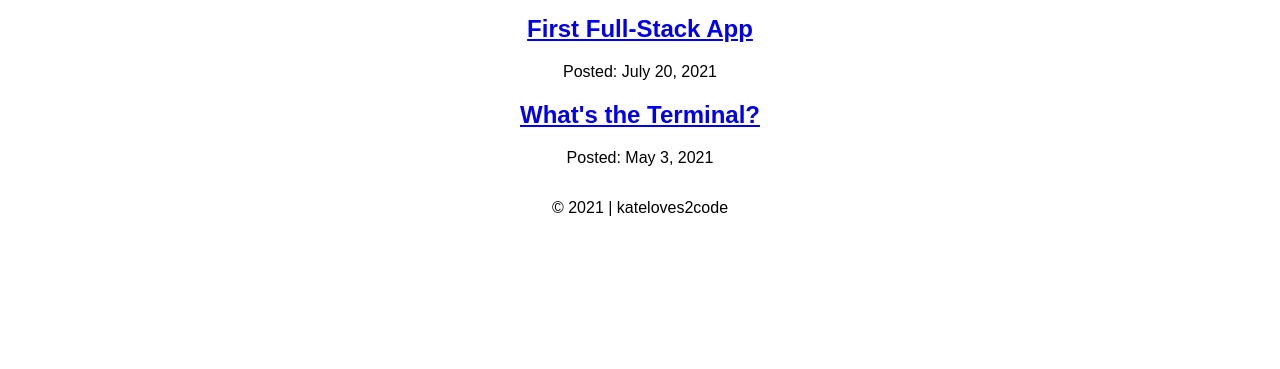
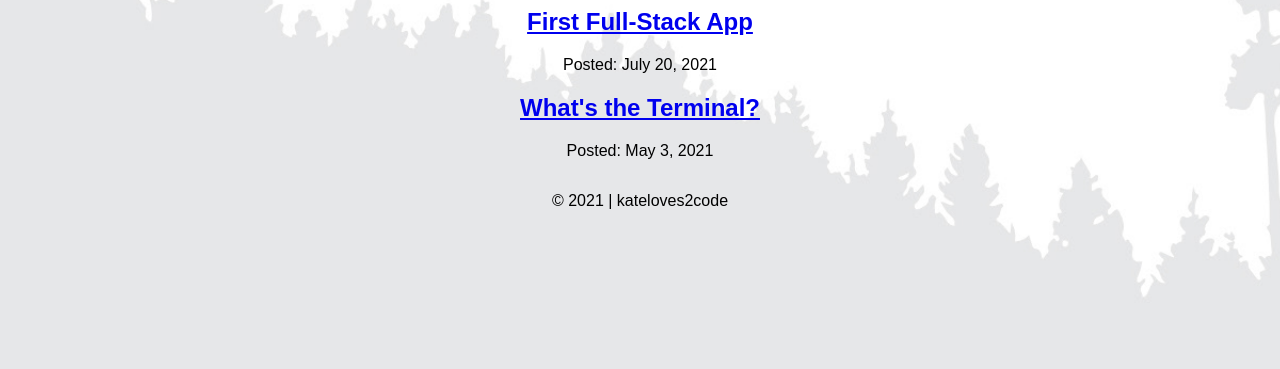
Before and after one commit to katefranks/kate-franks-portfolio, a Gatsby site: page /blog in a window 1280 px wide. Shown: the part 431-800 px from the top of the page. Built offline with nearby package versions, Linux system fonts and the light colour scheme; Gatsby itself is replaced by a stand-in of ours.

Commit message:
reformatted layout & adjusted background

```diff
--- a/src/components/layout.js
+++ b/src/components/layout.js
@@ -31,7 +31,7 @@ const Layout = ({ pageTitle, children }) => {
             <Link to="/" className={navLinkText}>Portfolio</Link>
           </li>
           <li className={navLinkItem}>
-            <Link to="/about" className={navLinkText}>About Me</Link>
+            <Link to="/about" className={navLinkText}>About Kate</Link>
           </li>
           <li className={navLinkItem}>
             <Link to="/contact" className={navLinkText}>
@@ -45,8 +45,10 @@ const Layout = ({ pageTitle, children }) => {
         <h1 className={heading}>{pageTitle}</h1>
         {children}
       </main>
-      <footer className={siteFooter}>
-        <p className="footer-text">© 2021 | kateloves2code</p>
+      <footer>
+        <div className={siteFooter}>
+          <p className="footer-text">© 2021 | kateloves2code</p>
+        </div>
       </footer>
     </div>
   )
--- a/src/components/layout.module.css
+++ b/src/components/layout.module.css
@@ -1,6 +1,15 @@
 *{
   text-align: center;
 }
+
+body{
+  background: transparent url(../images/mountains_background.jpeg)no-repeat fixed center center/cover;
+  height: 100%;
+  overflow: auto;
+  margin: 0 auto;
+  z-index: 1;
+}
+
 .container {
   margin: auto;
   /* max-width: 500px; */
@@ -41,17 +50,6 @@
   color: #1E1D21;;
 }
 
-/* .btn{
-  background: linear-gradient(103deg, #EC1D97, #e00082);
-  background-color: rgb(224, 0, 130);
-  background-position: 0 0;
-  background-repeat: no-repeat;
-  border: solid 2px #e00083;
-  padding: 17px 30px 19px;
-  border-radius: 6px;
-  transition: background-position .25s ease, box-shadow .25s ease;
-} */
-
 .site-footer{
   position: fixed;
   left: 0;
@@ -60,4 +58,5 @@
   background-color: #FFF;
   color: gray;
   text-align: center;
+  z-index: 2;
 }
--- a/src/pages/pages.module.css
+++ b/src/pages/pages.module.css
@@ -16,6 +16,7 @@
   display: flex;
   flex-wrap: wrap;
   justify-content: center;
+  margin-bottom: 30px;
 }
 
 .project-cover-image{
@@ -35,6 +36,7 @@
   background-color: #1E1D21;
   background-repeat: no-repeat;
   background-size: auto;
+  margin-bottom: 30px;
 }
 
 .mainInfo{
```
Also changed, not shown: src/images/mountains_background.jpeg (added).
